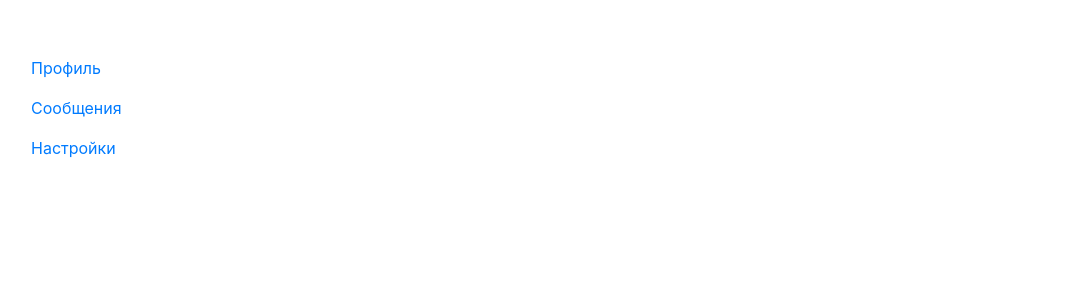
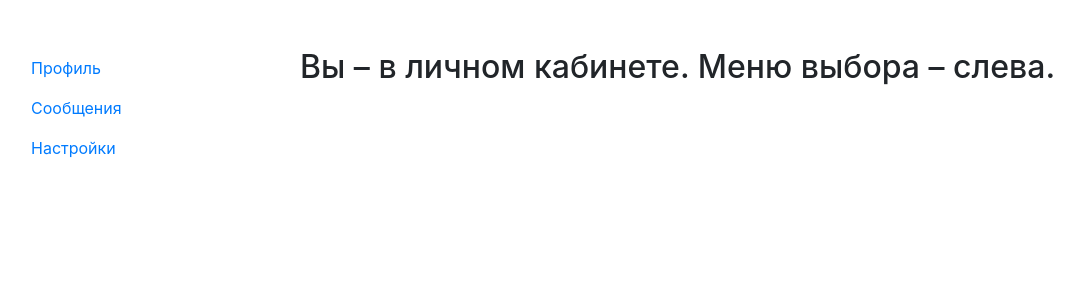
Before and after one commit to crashberry/vite-react-app, a React (Vite) app: page / in a window 1280 px wide. Shown: the top 300 px of the page, without its empty margins (70-1154 px from the left). Built offline with nearby package versions, Linux system fonts and the light colour scheme.

Commit message:
add components

```diff
--- a/src/App.jsx
+++ b/src/App.jsx
@@ -1,15 +1,8 @@
 import { NavLink, Route, Routes } from "react-router-dom";
 import "./App.css";
-
-const Profile = () => {
-  return <h1>Профиль</h1>;
-};
-const Messages = () => {
-  return <h2>Сообщения</h2>;
-};
-const Settings = () => {
-  return <h2>Страница с настройками</h2>;
-};
+import { Profile } from "./components/Profile";
+import { Messages } from "./components/Messages";
+import { Settings } from "./components/Settings";
 
 function App() {
   return (
@@ -31,6 +24,7 @@ function App() {
           </div>
           <div className="col-md-9">
             <Routes>
+              <Route path="/" element={<h2>Вы – в личном кабинете. Меню выбора – слева.</h2>} />
               <Route path="/profile" element={<Profile />} />
               <Route path="/messages" element={<Messages />} />
               <Route path="/settings" element={<Settings />} />
--- /dev/null
+++ b/src/components/Messages.jsx
@@ -0,0 +1,3 @@
+export const Messages = () => {
+  return <h2>Сообщения</h2>;
+};
--- /dev/null
+++ b/src/components/Profile.jsx
@@ -0,0 +1,3 @@
+export const Profile = () => {
+  return <h1>Профиль</h1>;
+};
--- /dev/null
+++ b/src/components/Settings.jsx
@@ -0,0 +1,3 @@
+export const Settings = () => {
+  return <h2>Страница с настройками</h2>;
+};
```
